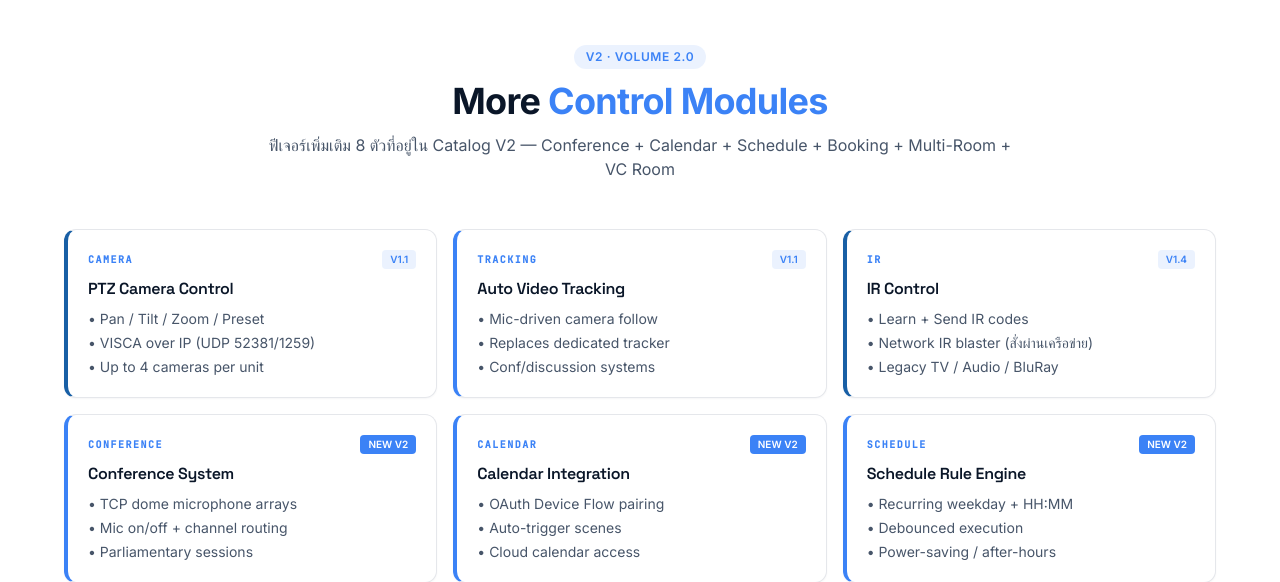
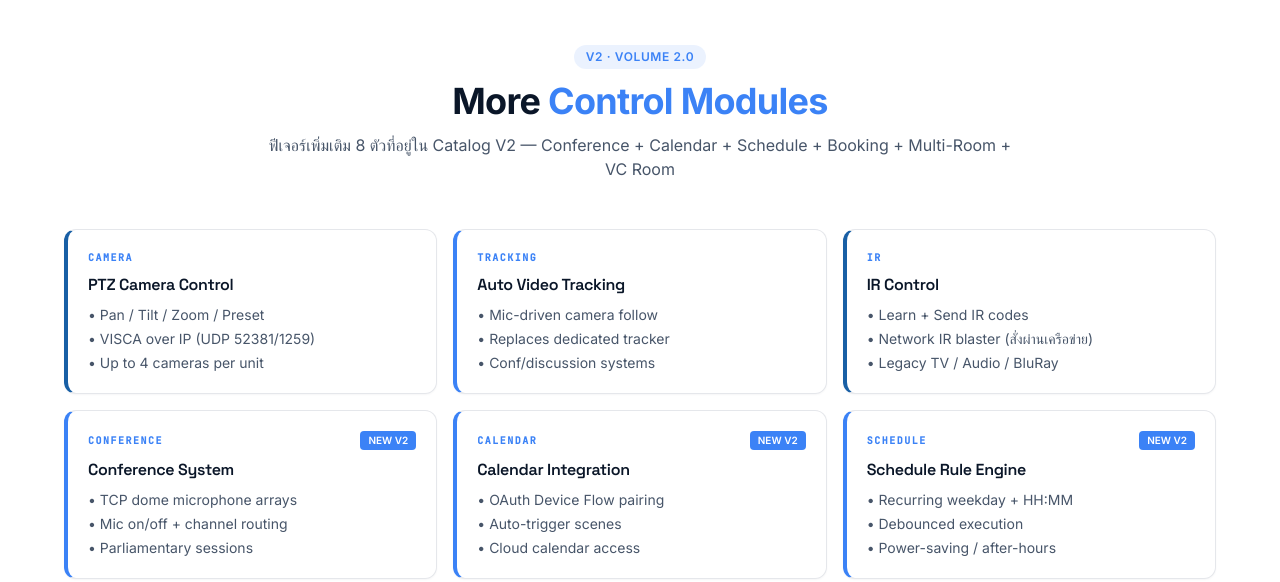
Before and after one commit to Voscene/voscene-web, a FastAPI app: page /features in a window 1280 px wide. Shown: the part 3897-4479 px from the top of the page. Run offline with FastAPI, Linux system fonts and the light colour scheme; data comes from the database, SQL or seed files in the repository; some libraries are stand-ins or nearby versions; some web fonts are replaced.

Commit message:
Drop V1.1/V1.4 version badges from More Control Modules cards
Per owner (red-X on screenshot): remove the catalog-version pills
from PTZ Camera, Auto Video Tracking, and IR Control cards — the
version number is internal noise on a customer-facing grid. The
"NEW V2" pills on newer cards stay; labels (CAMERA/TRACKING/IR)
keep their left position via justify-between.

Co-Authored-By: Claude Opus 4.8 <noreply@anthropic.com>

```diff
--- a/templates/public/features.html
+++ b/templates/public/features.html
@@ -198,7 +198,6 @@
             <div class="card rounded-xl p-5 border-l-4 border-l-signal">
                 <div class="flex items-center justify-between mb-2">
                     <span class="text-electric text-[10px] font-mono font-semibold tracking-[1.5px]">CAMERA</span>
-                    <span class="px-2 py-0.5 rounded bg-electric/10 text-electric text-[10px] font-semibold">V1.1</span>
                 </div>
                 <h3 class="font-display font-semibold mb-2 text-navy">PTZ Camera Control</h3>
                 <ul class="text-sm text-slate-600 space-y-1 font-th">
@@ -212,7 +211,6 @@
             <div class="card rounded-xl p-5 border-l-4 border-l-electric">
                 <div class="flex items-center justify-between mb-2">
                     <span class="text-electric text-[10px] font-mono font-semibold tracking-[1.5px]">TRACKING</span>
-                    <span class="px-2 py-0.5 rounded bg-electric/10 text-electric text-[10px] font-semibold">V1.1</span>
                 </div>
                 <h3 class="font-display font-semibold mb-2 text-navy">Auto Video Tracking</h3>
                 <ul class="text-sm text-slate-600 space-y-1 font-th">
@@ -226,7 +224,6 @@
             <div class="card rounded-xl p-5 border-l-4 border-l-signal">
                 <div class="flex items-center justify-between mb-2">
                     <span class="text-electric text-[10px] font-mono font-semibold tracking-[1.5px]">IR</span>
-                    <span class="px-2 py-0.5 rounded bg-electric/10 text-electric text-[10px] font-semibold">V1.4</span>
                 </div>
                 <h3 class="font-display font-semibold mb-2 text-navy">IR Control</h3>
                 <ul class="text-sm text-slate-600 space-y-1 font-th">
```
